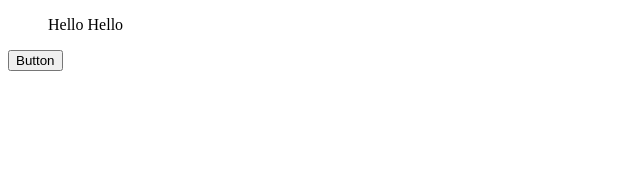
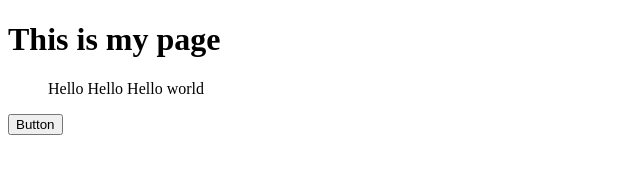
Before and after one commit to aphy18/Javascript-Windows-testing, a plain HTML site: page index.html in a window 1280 px wide. Shown: the whole page, without its empty margins (0-640 px from the left). Drawn offline with Linux system fonts and the light colour scheme.

Commit message:
added header

```diff
--- a/index.html
+++ b/index.html
@@ -8,10 +8,12 @@
 </head>
 <body>
 
+    <h1>This is my page</h1>
+
     <ul>
         <span>Hello</span>
         <span>Hello</span>
-        <span></span>
+        <span>Hello world</span>
         <span></span>
         <span></span>
     </ul>
```
